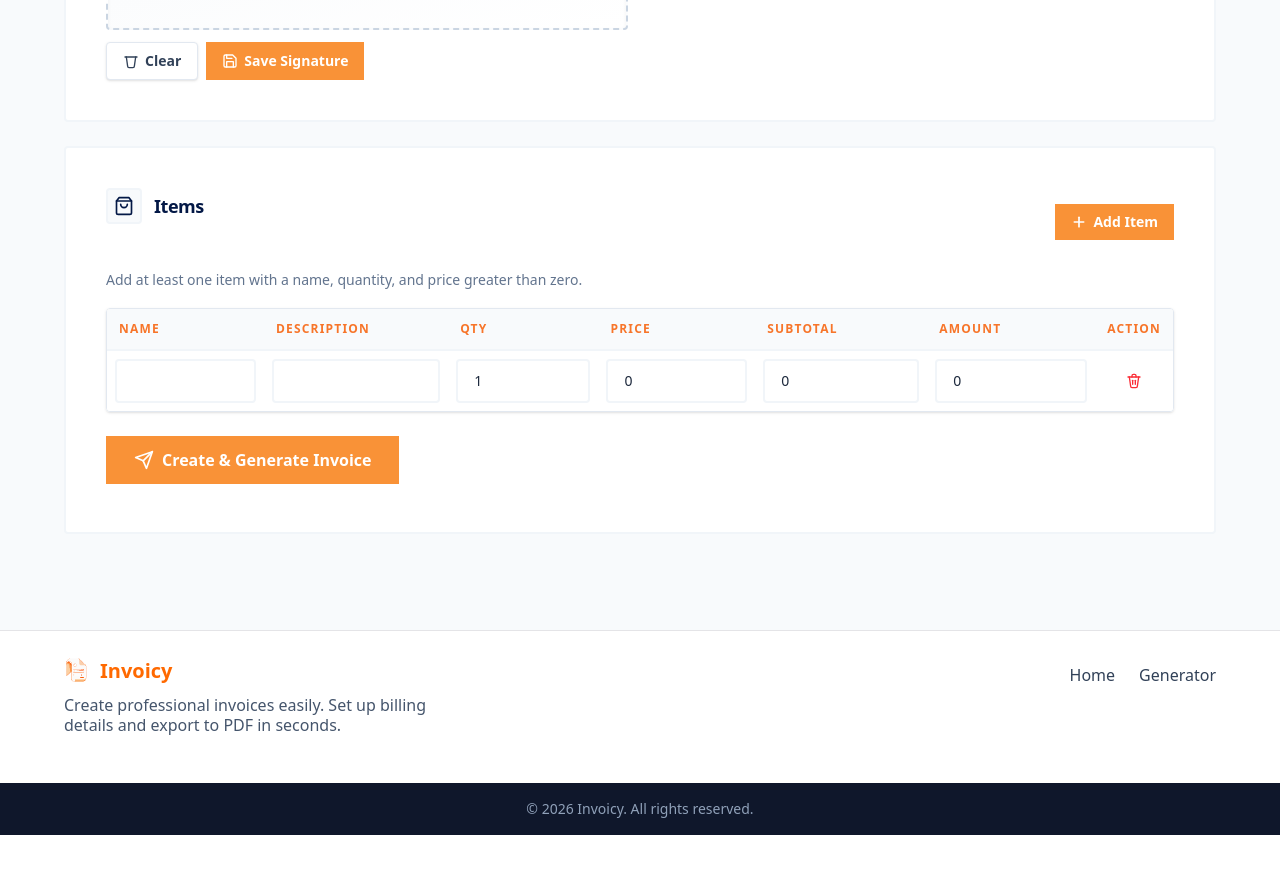
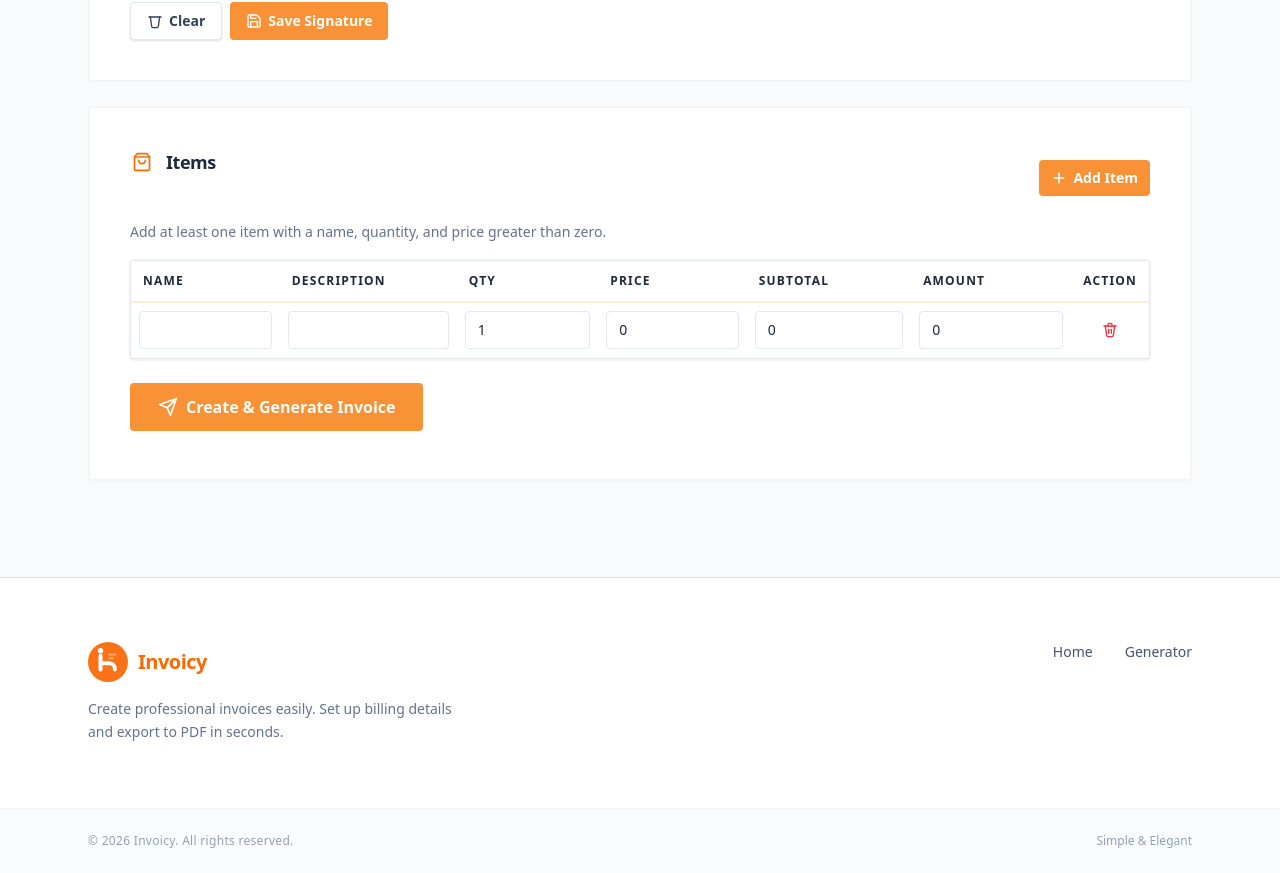
Before and after one commit to egadestaviano/invoicy, a Vue app: page /generator in a window 1280 px wide. Shown: the part 1698-2571 px from the top of the page. Before the commit the page ends 2533 px from the top, so only its background shows below. Built offline with nearby package versions, Linux system fonts and the light colour scheme.

Commit message:
feat: implement invoice generator view with responsive UI components and branding

```diff
--- a/src/components/Footer.vue
+++ b/src/components/Footer.vue
@@ -1,30 +1,28 @@
 <template>
-  <footer class="w-full border-t border-zinc-200">
-    <div class="bg-white">
-      <div class="max-w-6xl mx-auto pt-4 pb-12 flex flex-col gap-8 md:flex-row md:items-start md:justify-between">
-        <div class="max-w-sm">
-          <div class="flex items-center -ml-3">
-            <img src="/icon.svg" alt="Logo Invoicy" class="h-12 w-12" />
-            <p class="text-xl font-bold text-orange-500">Invoicy</p>
-          </div>
-          <p class="text-base text-slate-600 leading-tight">
-            Create professional invoices easily. Set up billing details and export to PDF in seconds.
-          </p>
+  <footer class="w-full border-t border-zinc-200 bg-white mt-auto">
+    <div class="max-w-6xl mx-auto px-4 sm:px-6 py-16 flex flex-col gap-10 md:flex-row md:items-start md:justify-between">
+      <div class="max-w-sm">
+        <div class="flex items-center gap-2.5">
+          <img src="/icon.svg" alt="Logo Invoicy" class="h-10 w-10 rounded-lg" />
+          <p class="text-xl font-bold text-orange-500 tracking-tight">Invoicy</p>
         </div>
-        <div class="flex gap-6 mt-4 text-sm font-medium text-slate-700">
-          <RouterLink to="/" class="hover:text-orange-600 transition-colors text-base">
-            Home
-          </RouterLink>
-          <RouterLink to="/generator" class="hover:text-orange-600 transition-colors text-base">
-            Generator
-          </RouterLink>
-        </div>
+        <p class="mt-4 text-sm text-slate-500 leading-relaxed">
+          Create professional invoices easily. Set up billing details and export to PDF in seconds.
+        </p>
+      </div>
+
+      <div class="flex gap-8 text-sm font-medium text-slate-600">
+        <RouterLink to="/" class="hover:text-orange-500 transition-colors">Home</RouterLink>
+        <RouterLink to="/generator" class="hover:text-orange-500 transition-colors">Generator</RouterLink>
       </div>
     </div>
 
-    <div class="bg-slate-900">
-      <div class="max-w-6xl mx-auto px-6 py-4 text-center text-sm text-slate-400">
-        © 2026 Invoicy. All rights reserved.
+    <div class="border-t border-zinc-100 bg-slate-50/50">
+      <div class="max-w-6xl mx-auto px-4 sm:px-6 py-6 flex flex-col sm:flex-row items-center justify-between gap-4">
+        <p class="text-xs text-slate-400 font-medium tracking-wide">© 2026 Invoicy. All rights reserved.</p>
+        <div class="flex items-center gap-4">
+          <p class="text-xs text-slate-400 font-medium">Simple &amp; Elegant</p>
+        </div>
       </div>
     </div>
   </footer>
--- a/src/components/Header.vue
+++ b/src/components/Header.vue
@@ -1,13 +1,14 @@
 <template>
   <header class="fixed inset-x-0 top-0 z-50 border-b border-zinc-200">
-    <div class="bg-gradient-to-r bg-orange-500/80 backdrop-blur-lg">
-      <div class="max-w-6xl mx-auto py-3 flex items-center justify-between">
-        <RouterLink to="/" class="flex items-center -ml-4">
-          <img src="/icon.svg" alt="Logo Invoicy" class="h-12 w-12" />
+    <div class="bg-orange-500/80 backdrop-blur-lg">
+      <div class="max-w-6xl mx-auto px-4 sm:px-6 py-3 flex items-center justify-between">
+        <RouterLink to="/" class="flex items-center gap-2.5">
+          <img src="/icon.svg" alt="Logo Invoicy" class="h-9 w-9 rounded-lg" />
           <span class="text-xl font-bold text-white tracking-tight">Invoicy</span>
         </RouterLink>
 
-        <nav class="flex gap-1 text-sm font-medium">
+        <!-- Desktop Nav -->
+        <nav class="hidden md:flex gap-1 text-sm font-medium">
           <RouterLink to="/" class="px-4 py-2 text-white/90 rounded-md transition hover:bg-white/15 hover:text-white"
             active-class="bg-white/20 text-white">
             Home
@@ -18,11 +19,72 @@
             Generator
           </RouterLink>
         </nav>
+
+        <!-- Mobile Hamburger Button -->
+        <button
+          id="mobile-menu-btn"
+          @click="toggleMenu"
+          class="md:hidden flex items-center justify-center w-9 h-9 rounded-md text-white hover:bg-white/15 transition"
+          :aria-expanded="isMenuOpen"
+          aria-label="Toggle navigation menu"
+        >
+          <svg v-if="!isMenuOpen" xmlns="http://www.w3.org/2000/svg" viewBox="0 0 24 24" fill="none" stroke="currentColor" stroke-width="2" stroke-linecap="round" stroke-linejoin="round" class="h-5 w-5">
+            <line x1="3" y1="6" x2="21" y2="6"/>
+            <line x1="3" y1="12" x2="21" y2="12"/>
+            <line x1="3" y1="18" x2="21" y2="18"/>
+          </svg>
+          <svg v-else xmlns="http://www.w3.org/2000/svg" viewBox="0 0 24 24" fill="none" stroke="currentColor" stroke-width="2" stroke-linecap="round" stroke-linejoin="round" class="h-5 w-5">
+            <line x1="18" y1="6" x2="6" y2="18"/>
+            <line x1="6" y1="6" x2="18" y2="18"/>
+          </svg>
+        </button>
       </div>
+
+      <!-- Mobile Dropdown Menu -->
+      <Transition
+        enter-active-class="transition-all duration-200 ease-out"
+        enter-from-class="opacity-0 -translate-y-2"
+        enter-to-class="opacity-100 translate-y-0"
+        leave-active-class="transition-all duration-150 ease-in"
+        leave-from-class="opacity-100 translate-y-0"
+        leave-to-class="opacity-0 -translate-y-2"
+      >
+        <div v-if="isMenuOpen" class="md:hidden border-t border-white/20">
+          <nav class="max-w-6xl mx-auto px-4 py-3 flex flex-col gap-1">
+            <RouterLink
+              to="/"
+              @click="closeMenu"
+              class="px-4 py-3 text-white/90 rounded-md transition hover:bg-white/15 hover:text-white text-sm font-medium"
+              active-class="bg-white/20 text-white"
+            >
+              Home
+            </RouterLink>
+            <RouterLink
+              to="/generator"
+              @click="closeMenu"
+              class="px-4 py-3 text-white/90 rounded-md transition hover:bg-white/15 hover:text-white text-sm font-medium"
+              active-class="bg-white/20 text-white"
+            >
+              Generator
+            </RouterLink>
+          </nav>
+        </div>
+      </Transition>
     </div>
   </header>
 </template>
 
 <script setup>
+import { ref } from 'vue'
 import { RouterLink } from 'vue-router'
+
+const isMenuOpen = ref(false)
+
+const toggleMenu = () => {
+  isMenuOpen.value = !isMenuOpen.value
+}
+
+const closeMenu = () => {
+  isMenuOpen.value = false
+}
 </script>
--- a/src/views/GeneratorView.vue
+++ b/src/views/GeneratorView.vue
@@ -2,8 +2,8 @@
   <div class="bg-slate-50 text-[#031846]">
     <Header />
 
-    <main id="main-content" class="mx-auto max-w-6xl px-4 pb-16 pt-12 sm:px-0 md:pt-24">
-      <form class="space-y-6 py-8" novalidate @submit.prevent="submitForm">
+    <main id="main-content" class="mx-auto max-w-6xl px-4 sm:px-6 pb-12 pt-10 md:pb-16 md:pt-24">
+      <form class="space-y-4 py-4 md:space-y-6 md:py-8" novalidate @submit.prevent="submitForm">
         <section class="section-card" aria-labelledby="invoice-information-title">
           <h2 id="invoice-information-title" class="section-title">
             <span class="section-title-icon" aria-hidden="true">
@@ -18,7 +18,7 @@
             Invoice Information
           </h2>
 
-          <div class="grid grid-cols-1 gap-4 md:grid-cols-3">
+          <div class="grid grid-cols-1 gap-3 md:gap-4 md:grid-cols-3">
             <div>
               <label class="form-label" :for="fieldIds.invoiceNumber">Invoice Number</label>
               <div class="input-wrap">
@@ -92,7 +92,7 @@
             Customer Details
           </h2>
 
-          <div class="grid grid-cols-1 gap-4 md:grid-cols-2">
+          <div class="grid grid-cols-1 gap-3 md:gap-4 md:grid-cols-2">
             <div>
               <label class="form-label" :for="fieldIds.customerName">Customer Name</label>
               <div class="input-wrap">
@@ -148,7 +148,7 @@
             Contact &amp; Payment
           </h2>
 
-          <div class="grid grid-cols-1 gap-4 md:grid-cols-3">
+          <div class="grid grid-cols-1 gap-3 md:gap-4 sm:grid-cols-2 md:grid-cols-3">
             <div>
               <label class="form-label" :for="fieldIds.previousBalance">Previous Balance</label>
               <div class="input-wrap">
@@ -254,7 +254,7 @@
             Branding &amp; Signature
           </h2>
 
-          <div class="grid grid-cols-1 gap-6 md:grid-cols-2">
+          <div class="grid grid-cols-1 gap-4 md:gap-6 md:grid-cols-2">
             <div>
               <label class="form-label" :for="fieldIds.signatureCanvas">Signature</label>
               <p :id="fieldIds.signatureHelp" class="form-helper">
@@ -279,7 +279,7 @@
                 </button>
 
                 <button type="button" @click="saveSignature"
-                  class="inline-flex cursor-pointer items-center gap-1.5  rouned-sm  bg-[#F99237] px-4 py-2 text-sm font-semibold text-white">
+                  class="inline-flex cursor-pointer items-center gap-1.5 rounded-sm bg-[#F99237] px-4 py-2 text-sm font-semibold text-white focus:outline-none focus:ring-2 focus:ring-orange-500/50">
                   <svg xmlns="http://www.w3.org/2000/svg" viewBox="0 0 24 24" fill="none" stroke="currentColor"
                     stroke-width="2" stroke-linecap="round" stroke-linejoin="round" class="h-4 w-4" aria-hidden="true">
                     <path d="M19 21H5a2 2 0 0 1-2-2V5a2 2 0 0 1 2-2h11l5 5v11a2 2 0 0 1-2 2z" />
@@ -327,7 +327,7 @@
         </section>
 
         <section class="section-card" aria-labelledby="items-title">
-          <div class="mb-3 flex items-center justify-between gap-4">
+          <div class="mb-3 flex items-center justify-between gap-2">
             <h2 id="items-title" class="section-title mb-0">
               <span class="section-title-icon" aria-hidden="true">
                 <svg xmlns="http://www.w3.org/2000/svg" viewBox="0 0 24 24" fill="none" stroke="currentColor"
@@ -341,7 +341,7 @@
             </h2>
 
             <button type="button" @click="addItem"
-              class="inline-flex cursor-pointer items-center gap-1.5 rouned-sm  bg-[#F99237] px-4 py-2 text-sm font-semibold text-white ">
+              class="inline-flex cursor-pointer items-center gap-1.5 rounded-sm bg-[#F99237] px-3 py-2 text-sm font-semibold text-white focus:outline-none focus:ring-2 focus:ring-orange-500/50 transition-all active:scale-95 shrink-0">
               <svg xmlns="http://www.w3.org/2000/svg" viewBox="0 0 24 24" fill="none" stroke="currentColor"
                 stroke-width="2.5" stroke-linecap="round" stroke-linejoin="round" class="h-4 w-4" aria-hidden="true">
                 <line x1="12" y1="5" x2="12" y2="19" />
@@ -356,9 +356,9 @@
           </p>
           <p v-if="validationErrors.items" class="form-error mt-2">{{ validationErrors.items }}</p>
 
-          <div class="mt-4 overflow-x-auto rounded-sm border border-slate-200 shadow-sm">
-            <table class="min-w-full text-sm">
-              <thead class="bg-gradient-to-r from-orange-50 via-orange-50/70 to-orange-50/40 text-[#f7752a]">
+          <div class="mt-4 overflow-x-auto rounded-sm border border-slate-300/60 shadow-sm bg-white ring-1 ring-slate-100">
+            <table class="min-w-full text-sm border-collapse border-spacing-0">
+              <thead class="bg-white border-b-2 border-slate-100 text-slate-800">
                 <tr>
                   <th scope="col" class="table-th">Name</th>
                   <th scope="col" class="table-th">Description</th>
@@ -370,42 +370,42 @@
                 </tr>
               </thead>
 
-              <tbody class="divide-y divide-slate-100 bg-white">
-                <tr v-for="(item, index) in form.items" :key="getItemRowKey(index)"
-                  class="transition-colors hover:bg-orange-50/40">
+              <tbody class="bg-white">
+                <tr v-for="(item, index) in form.items" :key="item._id"
+                  class="border-b border-orange-50/50 transition-colors hover:bg-orange-50/30">
                   <td class="p-2">
                     <label class="sr-only" :for="getItemFieldId(index, 'name')">Item {{ index + 1 }} name</label>
                     <input :id="getItemFieldId(index, 'name')" v-model="item.name" type="text"
-                      :name="`items[${index}].name`" class="form-input" />
+                      :name="`items[${index}].name`" class="form-input-table" />
                   </td>
                   <td class="p-2">
                     <label class="sr-only" :for="getItemFieldId(index, 'description')">
                       Item {{ index + 1 }} description
                     </label>
                     <input :id="getItemFieldId(index, 'description')" v-model="item.description" type="text"
-                      :name="`items[${index}].description`" class="form-input" />
+                      :name="`items[${index}].description`" class="form-input-table" />
                   </td>
                   <td class="p-2">
                     <label class="sr-only" :for="getItemFieldId(index, 'qty')">Item {{ index + 1 }} quantity</label>
                     <input :id="getItemFieldId(index, 'qty')" v-model.number="item.qty" type="number"
-                      :name="`items[${index}].qty`" inputmode="numeric" min="1" step="1" class="form-input" />
+                      :name="`items[${index}].qty`" inputmode="numeric" min="1" step="1" class="form-input-table" />
                   </td>
                   <td class="p-2">
                     <label class="sr-only" :for="getItemFieldId(index, 'price')">Item {{ index + 1 }} price</label>
                     <input :id="getItemFieldId(index, 'price')" v-model.number="item.price" type="number"
-                      :name="`items[${index}].price`" inputmode="decimal" min="0" step="0.01" class="form-input" />
+                      :name="`items[${index}].price`" inputmode="decimal" min="0" step="0.01" class="form-input-table" />
                   </td>
                   <td class="p-2">
                     <label class="sr-only" :for="getItemFieldId(index, 'subtotal')">
                       Item {{ index + 1 }} subtotal
                     </label>
                     <input :id="getItemFieldId(index, 'subtotal')" v-model.number="item.subtotal" type="number"
-                      :name="`items[${index}].subtotal`" inputmode="decimal" min="0" step="0.01" class="form-input" />
+                      :name="`items[${index}].subtotal`" inputmode="decimal" min="0" step="0.01" class="form-input-table" />
                   </td>
                   <td class="p-2">
                     <label class="sr-only" :for="getItemFieldId(index, 'amount')">Item {{ index + 1 }} amount</label>
                     <input :id="getItemFieldId(index, 'amount')" v-model.number="item.amount" type="number"
-                      :name="`items[${index}].amount`" inputmode="decimal" min="0" step="0.01" class="form-input" />
+                      :name="`items[${index}].amount`" inputmode="decimal" min="0" step="0.01" class="form-input-table" />
                   </td>
                   <td class="p-2 text-center">
                     <button type="button" :aria-label="`Remove item ${index + 1}`"
@@ -427,9 +427,9 @@
               </tbody>
             </table>
           </div>
-          <div class="mt-6 space-y-2">
+          <div class="mt-4 space-y-2 md:mt-6">
             <button type="submit" :disabled="isSubmitting"
-              class="inline-flex cursor-pointer items-center gap-2 rouned-sm  bg-[#F99237] px-7 py-3 font-semibold text-white  ">
+              class="inline-flex w-full cursor-pointer items-center justify-center gap-2 rounded-sm bg-[#F99237] px-7 py-3 font-semibold text-white focus:outline-none focus:ring-2 focus:ring-orange-500/50 transition-all active:scale-95 sm:w-auto">
               <svg v-if="isSubmitting" xmlns="http://www.w3.org/2000/svg" viewBox="0 0 24 24" fill="none"
                 stroke="currentColor" stroke-width="2" stroke-linecap="round" stroke-linejoin="round"
                 class="h-5 w-5 animate-spin" aria-hidden="true">
@@ -455,7 +455,7 @@
           </div>
 
           <div v-if="lastCreatedInvoiceId"
-            class="mt-4 flex flex-wrap items-center gap-3 rounded-sm border border-blue-100 bg-blue-50/40 p-4">
+            class="mt-4 flex flex-wrap items-center gap-3 rounded-sm border border-blue-100 bg-blue-50/40 p-3 md:p-4">
             <button type="button" @click="downloadPdf(lastCreatedInvoiceId)" :disabled="isDownloading"
               class="inline-flex cursor-pointer items-center gap-2 rounded-sm bg-gradient-to-br from-blue-600 to-blue-700 px-6 py-2.5 font-semibold text-white shadow-md shadow-blue-500/20 transition hover:from-blue-700 hover:to-blue-800 disabled:cursor-not-allowed disabled:from-blue-300 disabled:to-blue-300 disabled:shadow-none">
               <svg xmlns="http://www.w3.org/2000/svg" viewBox="0 0 24 24" fill="none" stroke="currentColor"
@@ -520,7 +520,9 @@ const validationErrors = reactive({
   items: '',
 })
 
+let _itemIdCounter = 0
 const createEmptyItem = () => ({
+  _id: ++_itemIdCounter,
   name: '',
   description: '',
   qty: 1,
@@ -951,6 +953,10 @@ const submitForm = async () => {
   @apply border-red-200 bg-red-50/40 focus:border-red-400;
 }
 
+.form-input-table {
+  @apply block w-full rounded-sm border border-slate-200 bg-white px-3 py-2 text-sm text-slate-800 transition-all duration-200 placeholder:text-slate-400 hover:border-slate-300 focus:border-orange-400 focus:bg-white focus:outline-none focus:ring-1 focus:ring-orange-400/20;
+}
+
 textarea.form-input {
   @apply leading-relaxed;
 }
@@ -960,22 +966,22 @@ input[type='date'].form-input {
 }
 
 input[type='file'].form-input {
-  @apply cursor-pointer p-0 file:mr-4 file:cursor-pointer file:rounded-none file:border-0 file:bg-[#031846] file:px-4 file:py-2.5 file:text-sm file:font-semibold file:text-white file:transition file:hover:bg-[#0a2663];
+  @apply cursor-pointer p-0 file:mr-4 file:cursor-pointer file:rounded-none file:border-0 file:bg-orange-500 file:px-4 file:py-2.5 file:text-sm file:font-semibold file:text-white file:transition file:hover:bg-orange-600;
 }
 
 .table-th {
-  @apply px-3 py-3 text-left text-xs font-bold uppercase tracking-widest bg-slate-50 border-b-2 border-slate-100;
+  @apply px-3 py-3 text-left text-xs font-bold uppercase tracking-widest border-b-2 border-orange-100;
 }
 
 .section-card {
-  @apply relative overflow-hidden rounded-sm border-2 border-slate-100 bg-white p-8 sm:p-10 transition-shadow duration-200 hover:shadow-xl hover:shadow-slate-100/50;
+  @apply relative overflow-hidden rounded-sm border-2 border-slate-100 bg-white p-5 sm:p-7 md:p-10 transition-shadow duration-200 hover:shadow-xl hover:shadow-slate-100/50;
 }
 
 .section-title {
-  @apply mb-8 flex items-center gap-3 text-lg font-bold tracking-tight text-[#031846];
+  @apply mb-5 flex items-center gap-3 text-base font-bold tracking-tight text-slate-800 md:mb-8 md:text-lg;
 }
 
 .section-title-icon {
-  @apply flex h-9 w-9 items-center justify-center rounded-sm border-2 border-slate-100 bg-slate-50 text-[#031846];
+  @apply flex h-6 w-6 items-center justify-center text-orange-500;
 }
 </style>
```
Also changed, not shown: src/views/HomeView.vue (+74 -72 lines), public/icon.svg.
